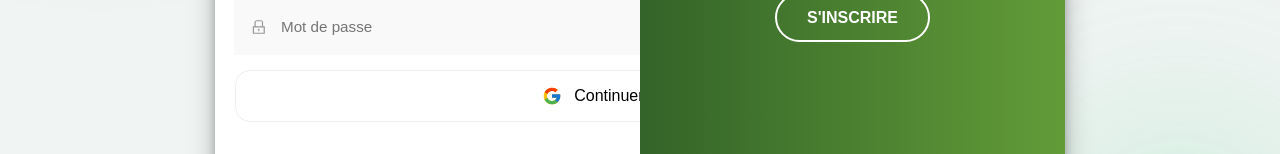
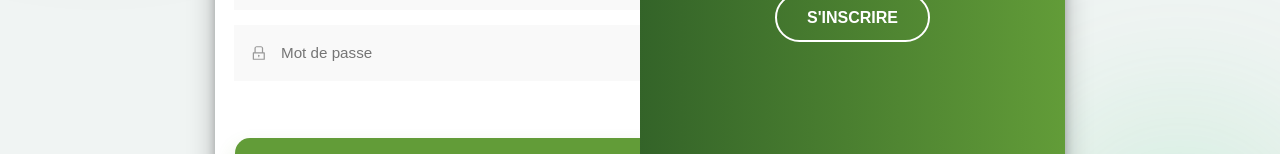
Before and after one commit to TrabelsiYass/Npluspara, a React (Create React App) app: page /login in a window 1280 px wide. Shown: the part 646-800 px from the top of the page. Built offline with nearby package versions, Linux system fonts and the light colour scheme; no server answers; the database is empty.

Commit message:
siteamap and productsxml fix

```diff
--- a/src/Pages/Login.js
+++ b/src/Pages/Login.js
@@ -156,9 +156,7 @@ const Login = () => {
               <AiOutlineLock className="input-icon" />
               <input type={showPassword ? "text" : "password"} placeholder="Mot de passe" value={password} onChange={(e) => setPassword(e.target.value)} required />
             </div>
-            <button type="button" className="social-pill" onClick={handleGoogleLogin}>
-                <FcGoogle size={20} /> <span>Continuer avec Google</span>
-              </button>
+
               <span className="forgot-text" onClick={handleResetPassword}>
                 Mot de passe oublié ?
               </span>
```
